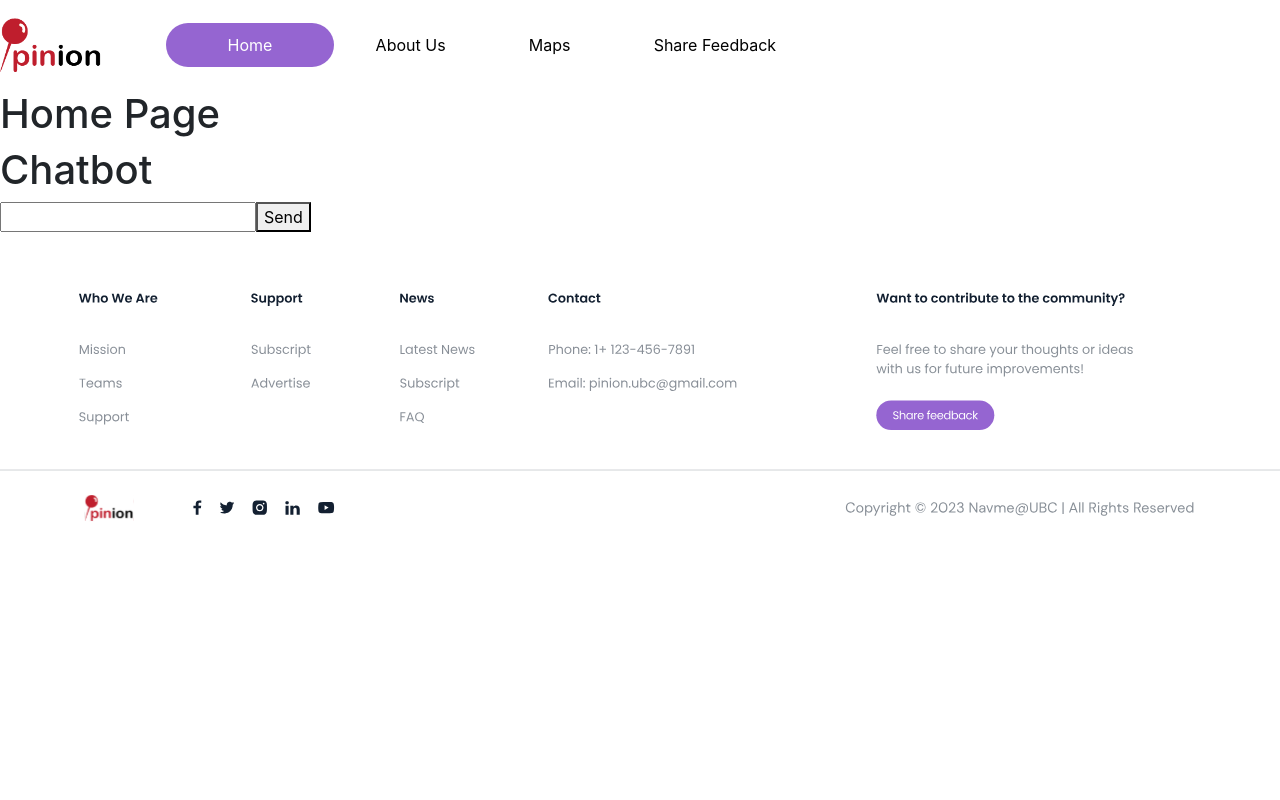
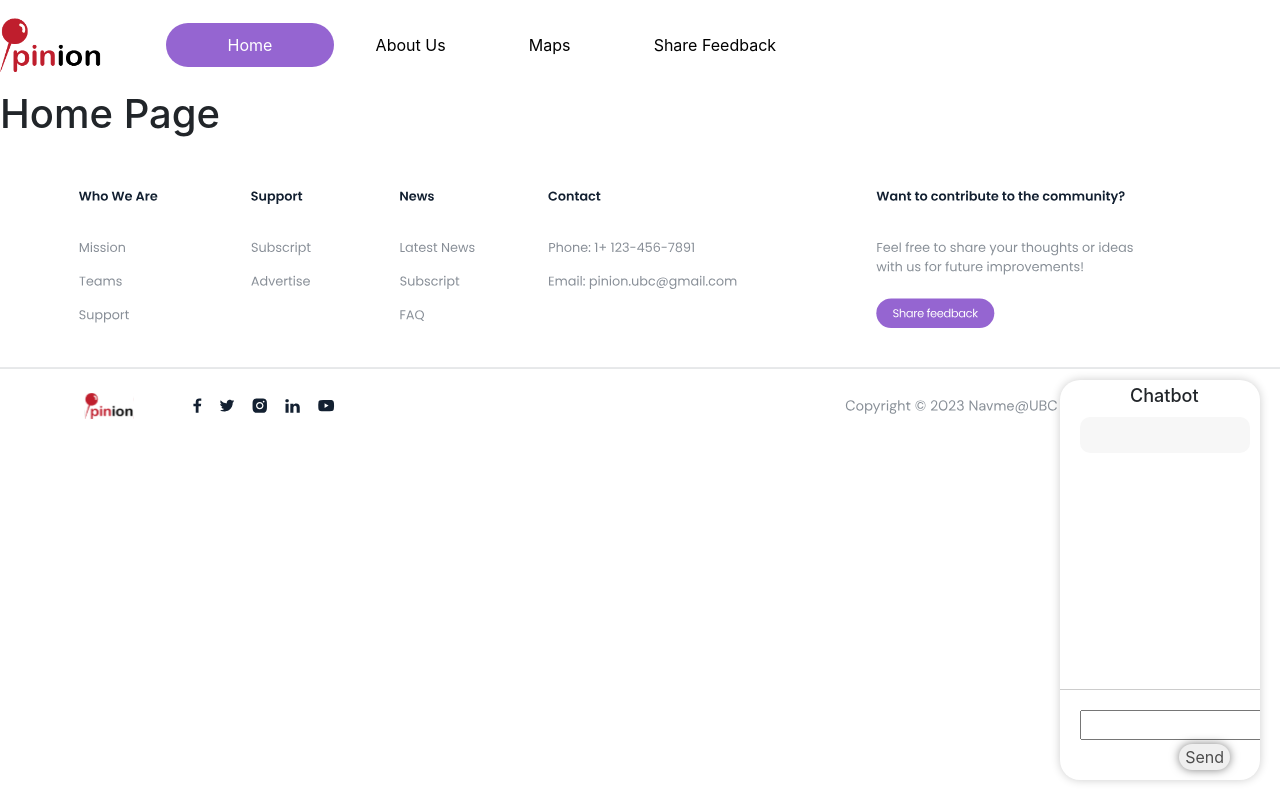
Before and after one commit to KeitoKat/2023command-f, a React (Create React App) app: page / in a window 1280 px wide. Built offline with nearby package versions, Linux system fonts and the light colour scheme; no server answers; the HTML template or start-up script is replaced by a standard one.

Commit message:
Finished chat bot

```diff
--- a/src/components/Chatbot.css
+++ b/src/components/Chatbot.css
@@ -1,33 +1,37 @@
 /* CSS styles for the chatbot container */
 .chatbot-container {
   position: fixed;
+  padding-top: 5px;
+  padding-left: 20px;
+  margin-left: 20px;
   bottom: 20px;
+  /* top: 20px;
+  left: 20px; */
   right: 20px;
-  width: 400px;
-  height: 500px;
+  width: 200px;
+  height: 400px;
   background-color: #fff;
-  border-radius: 10px;
+  border-radius: 20px;
   box-shadow: 0 0 10px rgba(0, 0, 0, 0.2);
   overflow: hidden;
 }
 
 /* CSS styles for the chatbot header */
 .chatbot-header {
-  display: flex;
-  align-items: center;
-  justify-content: space-between;
-  padding: 10px;
-  background-color: #f7f7f7;
+  /* display: flex; */
+  /* align-items: center; */
+  /* justify-content: space-between; */
+  padding-left: 50px;
+  position: center;
+  left: 30px;
   font-size: 18px;
-  font-weight: bold;
-  border-bottom: 1px solid #ccc;
   cursor: pointer;
 }
 
 /* CSS styles for the chatbot messages container */
 .chatbot-messages {
   height: 400px;
-  padding: 10px;
+  padding: 20px;
   overflow-y: scroll;
 }
 
@@ -35,12 +39,12 @@
 .chatbot-message {
   display: flex;
   align-items: center;
-  margin-bottom: 10px;
+  margin-bottom: 20px;
 }
 
 /* // CSS styles for the chatbot message icon */
 .chatbot-message-icon {
-  width: 40px;
+  width: 20px;
   height: 40px;
   border-radius: 50%;
   background-color: #f7f7f7;
@@ -54,20 +58,32 @@
 
 /* CSS styles for the chatbot message text */
 .chatbot-message-text {
-  flex: 1;
+  flex: 2;
   background-color: #f7f7f7;
   padding: 10px;
+  padding-top:10px;
+  bottom:20px;
+  margin-top: 10px;
+  margin-right: 10px;
   border-radius: 10px;
+  width: 170px;
   font-size: 14px;
-  line-height: 1.5;
+  line-height: 1.2;
+  overflow-y: auto;
 }
 
 /* CSS styles for the chatbot input container */
 .chatbot-input-container {
-  display: flex;
-  align-items: center;
-  padding: 10px;
-  border-top: 1px solid #ccc;
+    position: absolute;
+    bottom: 20px;
+    left: 0px;
+    right: 40px;
+    width: 400px;
+
+    display: flex;
+    align-items: center;
+    padding: 20px;
+    border-top: 1px solid #ccc;
 }
 
 /* CSS styles for the chatbot input field */
@@ -76,6 +92,18 @@
   border: none;
   outline: none;
   font-size: 14px;
+}
+
+.button{
+    color: rgb(77, 77, 77);
+    position: absolute;
+    bottom: 10px;
+    right: 30px;
+    border-radius: 20px;
+    box-shadow: 0 0 10px rgba(0, 0, 0, 0.5);
+    border: none;
+
+
 }
 
 /* CSS styles for the typing indicator */
--- a/src/components/Chatbot.js
+++ b/src/components/Chatbot.js
@@ -1,4 +1,4 @@
-import React, {useState} from 'react';
+import React, {useState, useEffect} from 'react';
 import axios from 'axios';
 import './Chatbot.css';
 
@@ -47,12 +47,19 @@ function Chatbot() {
 
   return (
     <div>
-      <h1>Chatbot</h1>
-      <form onSubmit={handleSubmit}>
-        <input type="text" value={userInput} onChange={handleUserInput}/>
-        <button type="submit">Send</button>
-      </form>
-      <p>{botResponse}</p>
+
+        <div class = "chatbot-container">
+            <h1 class="chatbot-header">Chatbot</h1>
+            <form onSubmit={handleSubmit}>
+                <dev class="chatbot-input-container">
+                    <input type="text" value={userInput} onChange={handleUserInput}/>
+                </dev>
+                <button class= "button" type="submit">Send</button>
+            </form>
+            <div class ="chatbot-message-text">
+                <p>{botResponse}</p>
+            </div>
+        </div>
     </div>
   );
 }
```
